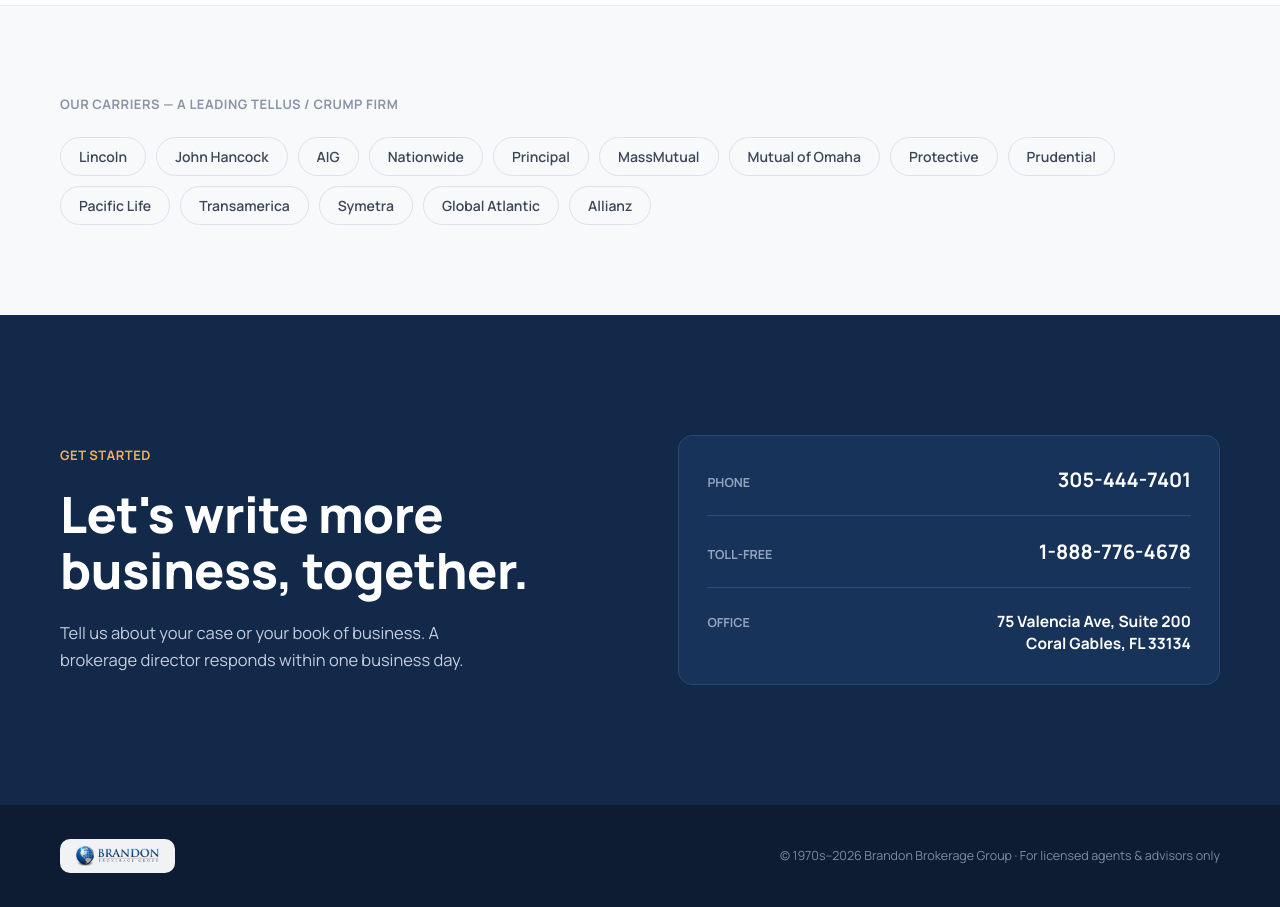
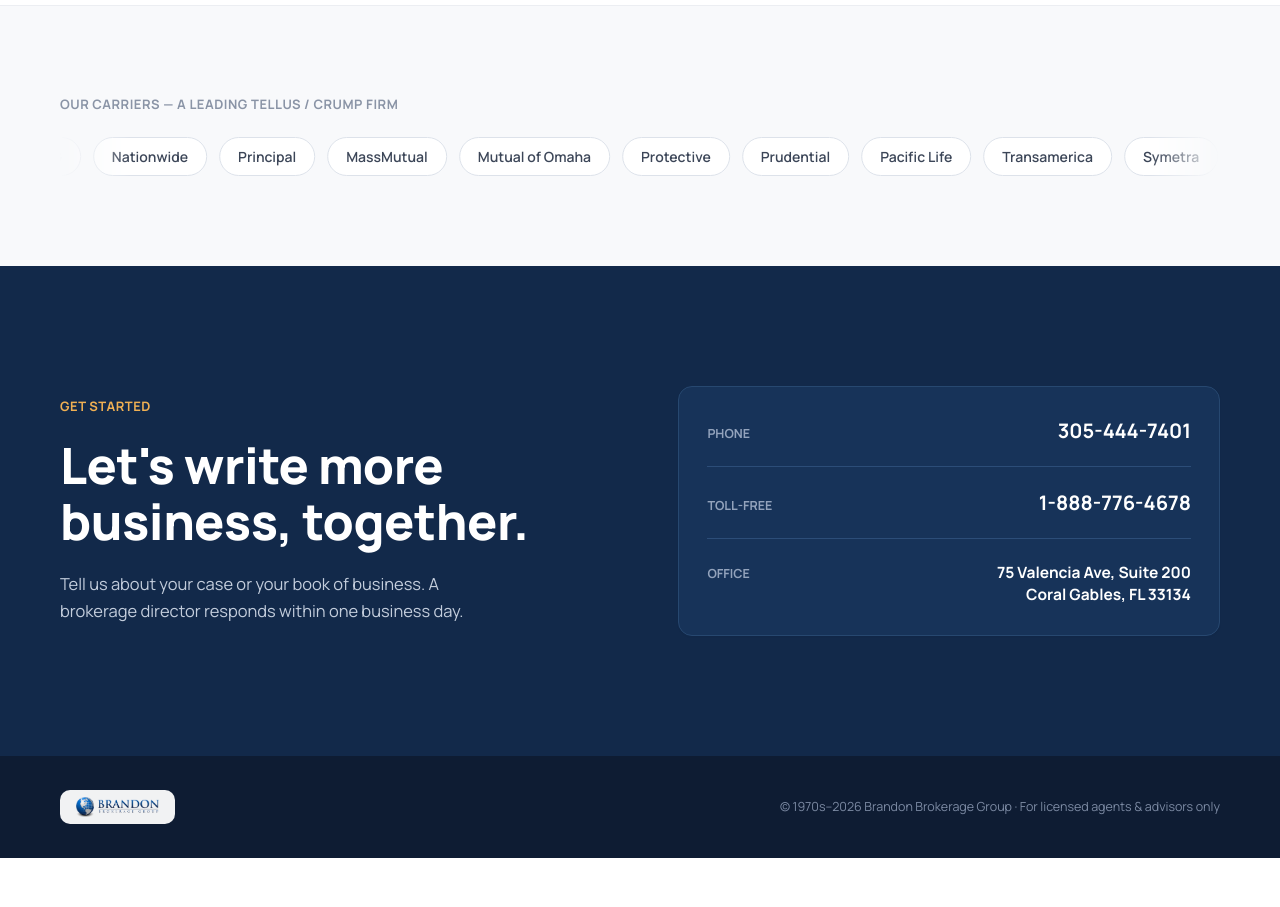
Before and after one commit to Ezequielagradnik/brandon-brokerage-web, a Next.js app in the folder web/: page /a in a window 1280 px wide. Shown: the part 3280-4187 px from the top of the page. After the commit the page ends 4138 px from the top, so only its background shows below. Built offline with nearby package versions, Linux system fonts and the light colour scheme.

Commit message:
Concept A: make Our Carriers an infinite marquee like Concept D
Replaced the static wrapped chip grid with a masked, auto-scrolling marquee
of the carrier pills (pauses on hover), matching D's carousel treatment
while keeping A's rounded-chip aesthetic.

```diff
--- a/web/app/a/page.module.css
+++ b/web/app/a/page.module.css
@@ -215,10 +215,24 @@
 
 .chip {
   transition: border-color 0.2s, color 0.2s;
+  flex-shrink: 0;
 }
 .chip:hover {
   border-color: #d97706;
   color: #d97706;
+}
+
+.marquee {
+  display: flex;
+  width: max-content;
+  animation: bpMarquee 38s linear infinite;
+}
+.marquee:hover {
+  animation-play-state: paused;
+}
+@keyframes bpMarquee {
+  from { transform: translateX(0); }
+  to { transform: translateX(-50%); }
 }
 
 @keyframes fadeUp {
--- a/web/app/a/page.tsx
+++ b/web/app/a/page.tsx
@@ -191,10 +191,16 @@
       <div data-reveal style={{ padding: "clamp(56px,7vw,90px) clamp(20px,5vw,60px)", background: "#f8f9fb", borderTop: "1px solid #eceef2" }}>
         <div style={{ maxWidth: 1300, margin: "0 auto" }}>
           <div style={{ fontSize: 13, fontWeight: 700, color: "#8a94a6", letterSpacing: "0.04em", marginBottom: 24 }}>OUR CARRIERS — A LEADING TELLUS / CRUMP FIRM</div>
-          <div style={{ display: "flex", flexWrap: "wrap", gap: 10 }}>
-            {CARRIERS.map((c) => (
-              <span key={c} className={styles.chip} style={{ fontSize: 14, fontWeight: 600, color: "#3c4658", border: "1px solid #dde2ea", borderRadius: 999, padding: "9px 18px" }}>{c}</span>
-            ))}
+          <div style={{ position: "relative", overflow: "hidden", WebkitMaskImage: "linear-gradient(90deg,transparent,#000 6%,#000 94%,transparent)", maskImage: "linear-gradient(90deg,transparent,#000 6%,#000 94%,transparent)" }}>
+            <div className={styles.marquee}>
+              {[0, 1].map((rep) => (
+                <div key={rep} style={{ display: "flex", gap: 12, paddingRight: 12 }} aria-hidden={rep === 1}>
+                  {CARRIERS.map((c) => (
+                    <span key={c} className={styles.chip} style={{ fontSize: 14, fontWeight: 600, color: "#3c4658", border: "1px solid #dde2ea", borderRadius: 999, padding: "9px 18px", whiteSpace: "nowrap", background: "#fff" }}>{c}</span>
+                  ))}
+                </div>
+              ))}
+            </div>
           </div>
         </div>
       </div>
```
